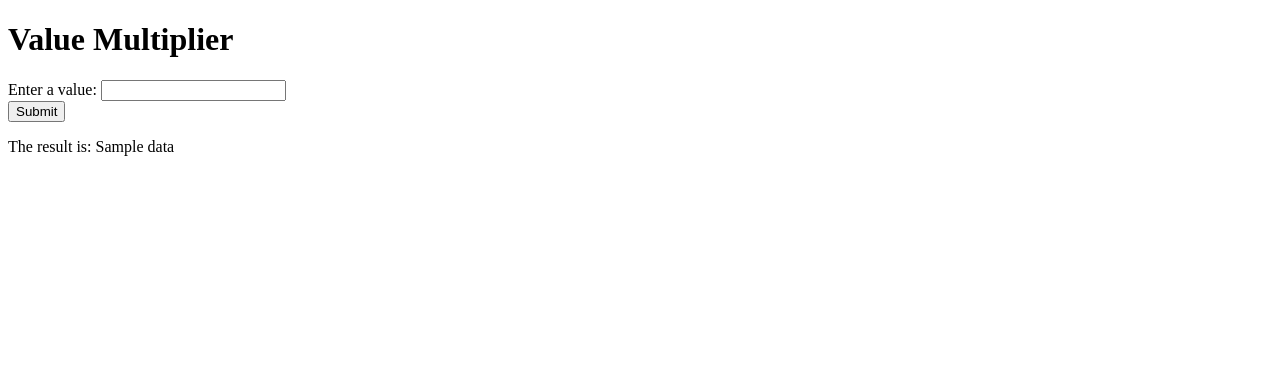
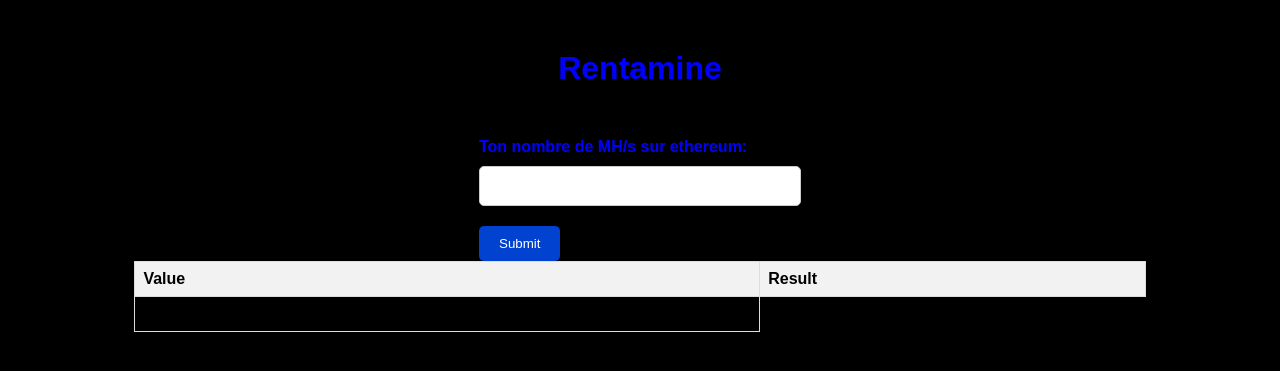
Before and after one commit to VTRMAZ/RENTAMINE, a Flask app: template TESTSITEFLASH/templates/index.html in a window 1280 px wide. Shown: the top 371 px of the page. Run offline with Flask 2, Linux system fonts and the light colour scheme; the template is opened without the code that fills it: most values are stand-ins (such as "Sample title", 1, 10 or a date in 2020).

Commit message:
avancement sur le style

```diff
--- a/TESTSITEFLASH/app.py
+++ b/TESTSITEFLASH/app.py
@@ -61,14 +61,12 @@
                 EMISSION2 = str(EMISSION1.text)
 
                 lennet = len(NETWORKHASH2)
-                # lenprice=len(PRICE2)
+
                 lenemi = len(EMISSION2)
                 networkchiffre = NETWORKHASH2[0:lennet - 4]
-                # pricechiffre=PRICE1[0:lenprice-1]
                 emissionchiffre = EMISSION2[0:lenemi - 3]
 
                 networkfloat = float(networkchiffre.replace(',', ''))
-                # pricefloat=float(pricechiffre.replace(',',''))
                 emissionfloat = float(emissionchiffre.replace(',', ''))
 
                 for z, c in enumerate(NETWORKHASH2):
@@ -121,14 +119,10 @@
                 #print(f"{i} - ", NAME1.text, ACRONYME1.text, ALGO1.text, PRICE1.text, EMISSION1.text, NETWORKHASH1.text,resultat,"$")
                 NAME1 = str(NAME1.text)
                 ACRONYME1 = str(ACRONYME1.text)
-                ALGO1 = str(ALGO1.text)
-                PRICE1 = str(PRICE1.text)
 
-                DICO[NAME1] = ACRONYME1  # https://www.delftstack.com/fr/howto/python/dictionary-with-multiple-values-in-python/
+                DICO[NAME1] = ACRONYME1
                 DICO[NAME1] = round(resultat, 4)
 
-                # liste.append(resultat)
-                # liste.append(NAME1)
 
             def tout(nb_max, yourhash):
                 # chaine a completer
@@ -169,14 +163,11 @@
                                     EMISSION2 = str(EMISSION1.text)
 
                                     lennet = len(NETWORKHASH2)
-                                    # lenprice=len(PRICE2)
                                     lenemi = len(EMISSION2)
                                     networkchiffre = NETWORKHASH2[0:lennet - 6]
-                                    # pricechiffre=PRICE1[0:lenprice-1]
                                     emissionchiffre = EMISSION2[0:lenemi - 3]
 
                                     networkfloat = float(networkchiffre.replace(',', ''))
-                                    # pricefloat=float(pricechiffre.replace(',',''))
                                     emissionfloat = float(emissionchiffre.replace(',', ''))
 
                                     for z, c in enumerate(NETWORKHASH2):
@@ -307,10 +298,7 @@
             DICO = list(reversed(DICO))
             data = DICO
             browser.quit()
-           # if data==DICO:
-               # data=[(000)]
-           # elif  data !={}:
-                #data = [(111)]
+
         return render_template('index.html', data=data)
 
 
--- a/TESTSITEFLASH/templates/index.html
+++ b/TESTSITEFLASH/templates/index.html
@@ -1,19 +1,100 @@
 <!DOCTYPE html>
 <html>
-  <head>
-    <title>Value Multiplier</title>
+<head>
+    <title>Rentamine</title>
+    <style>
+        body {
+            text-align: center;
+            font-family: Arial, sans-serif;
+            background-color: black;
+
+        }
+
+        h1 {
+            margin-top: 50px;
+            color:blue;
+        }
+
+        form {
+            margin-top: 30px;
+            display: inline-block;
+            text-align: left;
+        }
+
+        label {
+            display: block;
+            margin-bottom: 10px;
+            font-weight: bold;
+            color:blue;
+        }
+
+        input[type="text"] {
+            padding: 10px;
+            font-size: 16px;
+            width: 300px;
+            border-radius: 5px;
+            border: 1px solid #ccc;
+        }
+
+        input[type="submit"] {
+            padding: 10px 20px;
+            background-color: #0142d1;
+            color: white;
+            border-radius: 5px;
+            border: none;
+            cursor: pointer;
+            margin-top: 20px;
+        }
+
+        #result {
+            margin-top: 30px;
+            font-size: 20px;
+            font-weight: bold;
+        }
+        table {
+            border-collapse: collapse;
+            width: 80%;
+            margin: 0 auto;
+        }
+
+        th, td {
+            border: 1px solid #ddd;
+            padding: 8px;
+            text-align: left;
+        }
+
+        th {
+            background-color: #f2f2f2;
+            font-weight: bold;
+        }
+
+        tr:nth-child(even) {
+            background-color: #f2f2f2;
+        }
+    </style>
   </head>
   <body>
 
-    <h1>Value Multiplier</h1>
+    <h1>Rentamine</h1>
     <form method="post">
-      <label>Enter a value:</label>
+      <label>Ton nombre de MH/s sur ethereum:</label>
       <input type="text" name="Yourhash"><br>
       <input type="submit" value="Submit">
     </form>
-
-    {% if data %}
-    <p>The result is: {{ data }}</p>
-    {% endif %}
+    <table>
+      <thead>
+        <tr>
+          <th>Value</th>
+          <th>Result</th>
+        </tr>
+      </thead>
+      <tbody>
+        {% if data %}
+        <tr>
+          <td>{{ data }}</td>
+        </tr>
+        {% endif %}
+      </tbody>
+    </table>
   </body>
 </html>
```
